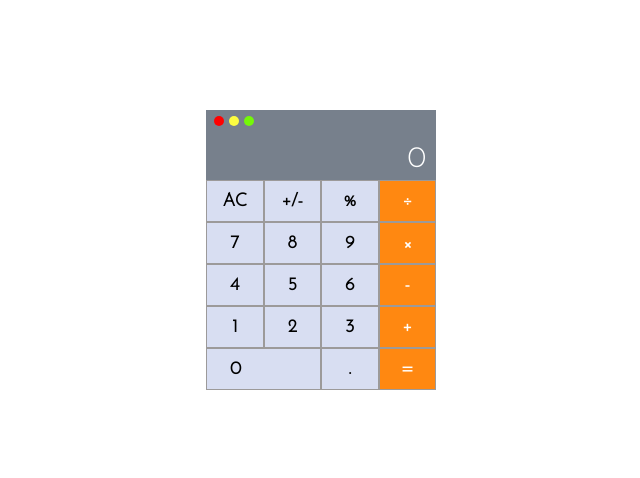
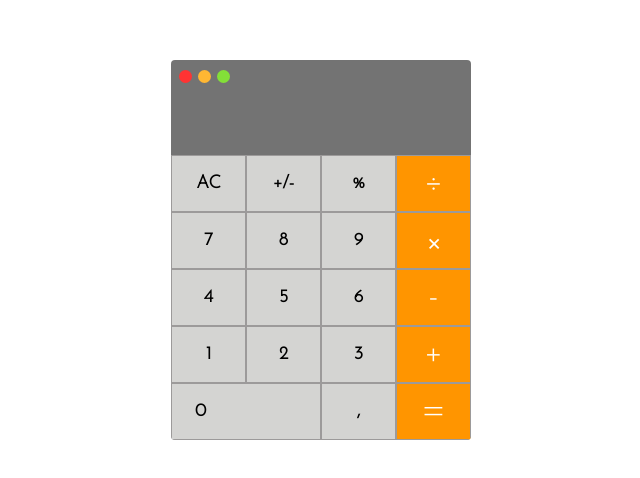
Before and after one commit to nwekeKent/Reactjs-Calculator, a React (Create React App) app: page / in a window 1280 px wide. Shown: the part 150-628 px from the top of the page, without its empty margins (319-959 px from the left). Built offline with nearby package versions, Linux system fonts and the light colour scheme.

Commit message:
Added the functionalities

```diff
--- a/src/App.css
+++ b/src/App.css
@@ -9,7 +9,9 @@
 }
 
 .calc-wrapper{
-    width: 230px;
-    height: 280px;
-
+    width: 300px;
+    height: 380px;
+    border-radius: 4px;
+    border: none;
+    overflow: hidden;
 }
--- a/src/App.js
+++ b/src/App.js
@@ -7,7 +7,41 @@ import './App.css'
 
  class App extends Component {
    state = {
-      result: 0
+      result: ''
+   }
+
+   buttonPressed = (btnValue) => {
+      if(btnValue === 'equals'){
+            this.calculateFn()
+
+      }else if(btnValue === 'allClear'){
+         this.clearAll()
+
+      }else if(btnValue === 'negate'){
+         this.negate()
+      }else{
+       this.setState({
+          result : this.state.result + btnValue
+       })
+      }
+
+   }
+
+   clearAll = () =>{
+         this.setState({
+            result: ''
+         })
+   }
+
+   calculateFn = () => {
+         this.setState({
+            result : eval(this.state.result.replace(/,/g,''))
+         })
+   }
+   negate = () => {
+      this.setState({
+         result : (this.state.result * -1)
+      })
    }
 
    render() {
@@ -15,7 +49,7 @@ import './App.css'
          <div className="app">
             <div className="calc-wrapper">
                   <Result result={this.state.result}/>
-                  <CalculatorKeys />
+                  <CalculatorKeys buttonPressed={this.buttonPressed}/>
             </div>
 
          </div>
--- a/src/Components/CalcKeysComponent/CalculatorKeys.css
+++ b/src/Components/CalcKeysComponent/CalculatorKeys.css
@@ -9,12 +9,16 @@
     grid-template-columns: repeat(4,1fr);
 }
 .calc-buttons button:nth-child(4n){
-    background-color: #FF8811;
+    background-color: #FF9500;
     color: #FFFFFF;
+    font-size: 35px;
+    font-weight: lighter;
 }
 .calc-buttons button:last-child{
-    background-color: #FF8811;
+    background-color: #FF9500;
     color: #FFFFFF;
+    font-size: 35px;
+    font-weight: lighter;
 }
 
 .calc-buttons button{
@@ -24,7 +28,7 @@
     border: 1px solid rgb(156, 154, 154);
     font-size: 18px;
     font-family: 'josefin sans' , sans-serif;
-    background-color: #D8DEF2;
+    background-color: #D4D4D2;
     cursor: pointer;
 }
 .calc-buttons button:hover{
--- a/src/Components/CalcKeysComponent/CalculatorKeys.js
+++ b/src/Components/CalcKeysComponent/CalculatorKeys.js
@@ -3,33 +3,33 @@ import React from 'react';
 import './CalculatorKeys.css'
 
 
-const CalculatorKeys = () => {
+const CalculatorKeys = ({buttonPressed}) => {
     return (
         <div className="calc-buttons">
-            <button value='allClear'>AC</button>
-            <button value='+'>+/-</button>
-            <button value='%'>%</button>
-            <button value='/'>&#247;</button>
+            <button value='allClear' onClick={(e) => {buttonPressed(e.target.value)}}>AC</button>
+            <button value='negate' onClick={(e) => {buttonPressed(e.target.value)}}>+/-</button>
+            <button value='%' onClick={(e) => {buttonPressed(e.target.value)}}>%</button>
+            <button value='/' onClick={(e) => {buttonPressed(e.target.value)}}>&#247;</button>
 
-            <button value='7'>7</button>
-            <button value='8'>8</button>
-            <button value='8'>9</button>
-            <button value='8'>&times;</button>
+            <button value='7' onClick={(e) => {buttonPressed(e.target.value)}}>7</button>
+            <button value='8' onClick={(e) => {buttonPressed(e.target.value)}}>8</button>
+            <button value='9' onClick={(e) => {buttonPressed(e.target.value)}}>9</button>
+            <button value='*' onClick={(e) => {buttonPressed(e.target.value)}}>&times;</button>
 
-            <button value='4'>4</button>
-            <button value='5'>5</button>
-            <button value='6'>6</button>
-            <button value='-'>-</button>
+            <button value='4' onClick={(e) => {buttonPressed(e.target.value)}}>4</button>
+            <button value='5' onClick={(e) => {buttonPressed(e.target.value)}}>5</button>
+            <button value='6' onClick={(e) => {buttonPressed(e.target.value)}}>6</button>
+            <button value='-' onClick={(e) => {buttonPressed(e.target.value)}}>-</button>
 
-            <button value='1'>1</button>
-            <button value='2'>2</button>
-            <button value='3'>3</button>
-            <button value='+'>+</button>
+            <button value='1' onClick={(e) => {buttonPressed(e.target.value)}}>1</button>
+            <button value='2' onClick={(e) => {buttonPressed(e.target.value)}}>2</button>
+            <button value='3' onClick={(e) => {buttonPressed(e.target.value)}}>3</button>
+            <button value='+' onClick={(e) => {buttonPressed(e.target.value)}}>+</button>
 
 
-            <button  value='0' id="zero">0</button>
-            <button value='.'>.</button>
-            <button value='equals'>=</button>
+            <button  value='0' id="zero" onClick={(e) => {buttonPressed(e.target.value)}}>0</button>
+            <button value=',' onClick={(e) => {buttonPressed(e.target.value)}}>,</button>
+            <button value='equals' onClick={(e) => {buttonPressed(e.target.value)}}>=</button>
            </div>
     )
 }
--- a/src/Components/ResultComponent/Result.css
+++ b/src/Components/ResultComponent/Result.css
@@ -1,12 +1,14 @@
 
 .result-div{
-    background-color:#77808C;
+    background-color:#505050;
+    opacity: 0.8;
     height: 25%;
     width: 100%;
     display: flex;
     flex-direction: column;
     position: relative;
-    padding: 6px 8px;
+    padding: 10px 8px;
+
 }
 
 .result-div .result{
@@ -18,16 +20,17 @@
     bottom: 5px;
     right: 10px;
 
+
 }
 .result-buttons{
     display: flex;
 }
 
 .result-buttons .btn{
-    height: 10px;
-    width: 10px;
+    height: 13px;
+    width: 13px;
     border-radius: 50%;
-    margin-right: 5px;
+    margin-right: 6px;
 
 
 }
@@ -38,10 +41,10 @@
 
 
 .result-buttons .btn.yellow{
-    background-color: rgb(252, 252, 64);
+    background-color: orange;
 }
 
 
 .result-buttons .btn.green{
-    background-color: #74f808;
+    background-color: #65d807;
 }
```
